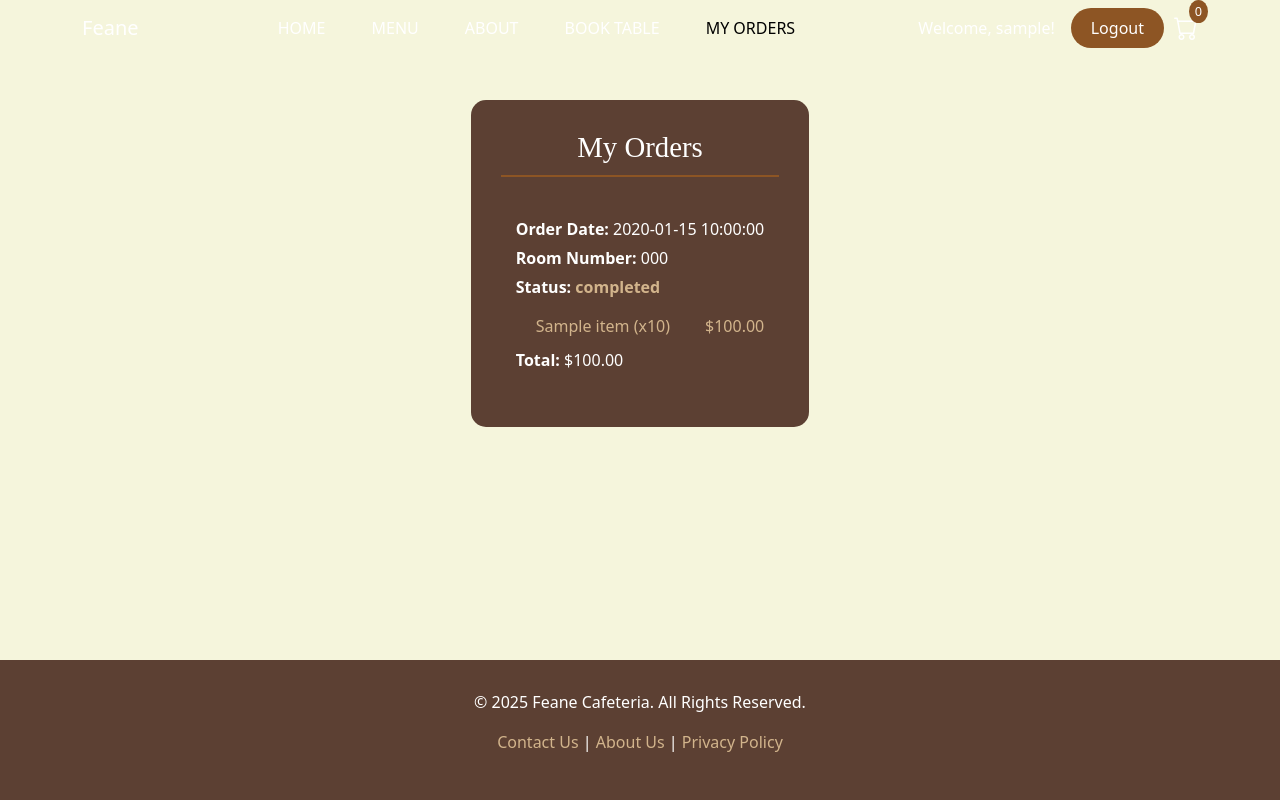
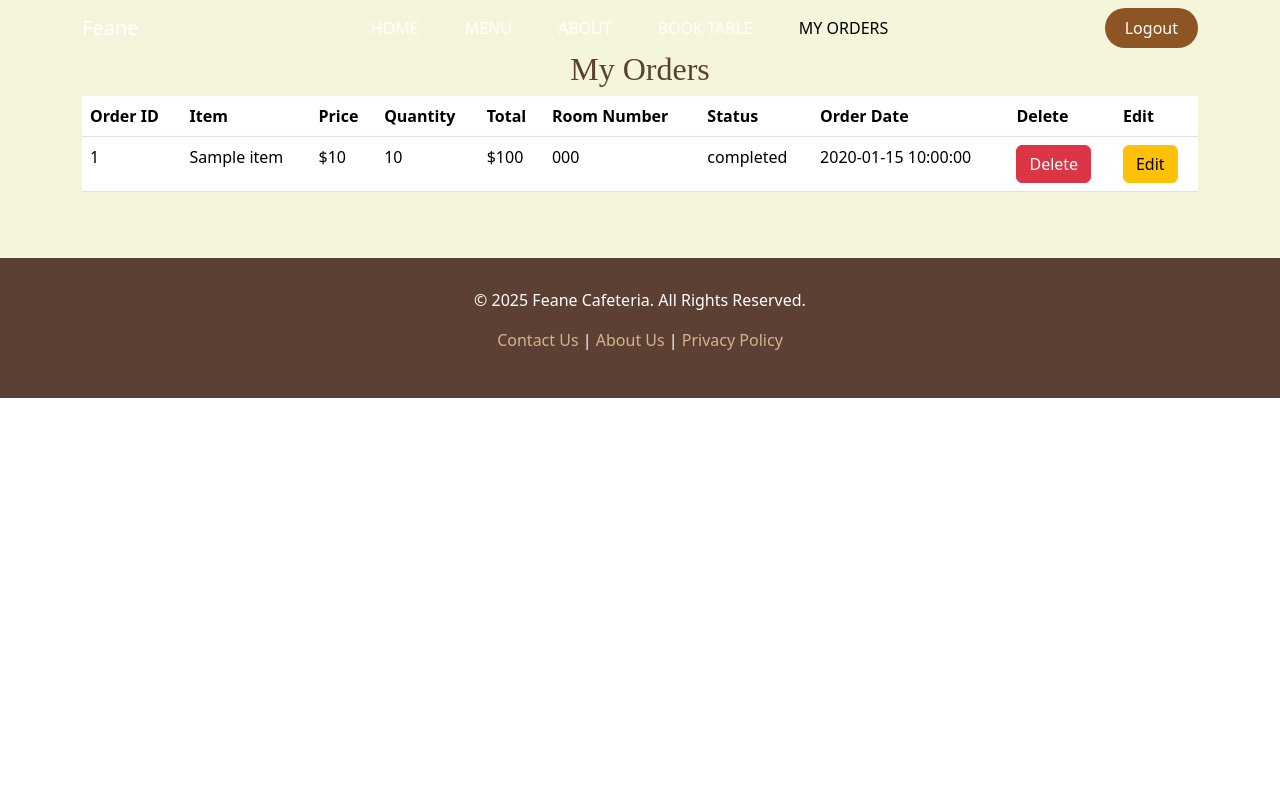
Before and after one commit to aliaa11/CafeteriaPHP_Project, a PHP site: page /my_orders.php in a window 1280 px wide. Run offline with PHP 8.4, Linux system fonts and the light colour scheme; the visitor is signed in with stand-in values (Sample User, id 1); tables that the repository leaves empty or names only in its code hold one stand-in row (values such as "Sample post").

Commit message:
editorder,deletorder,upateorder&homepages

```diff
--- a/my_orders.php
+++ b/my_orders.php
@@ -8,43 +8,14 @@ if (!isset($_SESSION['user_id'])) {
     exit();
 }
 
-// حساب عدد العناصر في السلة
-$cart_count = isset($_SESSION['cart']) ? array_sum($_SESSION['cart']) : 0;
+$user_id = $_SESSION['user_id'];
 
-// جلب الطلبات الخاصة بالمستخدم الحالي
-$user_id = $_SESSION['user_id'];
+// جلب الأوردارات بتاعة المستخدم
 $query = "SELECT orders.*, items.name AS item_name, items.price AS item_price
           FROM orders
           JOIN items ON orders.item_id = items.id
-          WHERE orders.user_id = ?
-          ORDER BY orders.order_date DESC";
-$stmt = mysqli_prepare($connection, $query);
-mysqli_stmt_bind_param($stmt, "i", $user_id);
-mysqli_stmt_execute($stmt);
-$result = mysqli_stmt_get_result($stmt);
-
-// تجميع الطلبات بنفس الـ order_date و room_number
-$orders = [];
-while ($row = mysqli_fetch_assoc($result)) {
-    $order_key = $row['order_date'] . '|' . $row['room_number'];
-    if (!isset($orders[$order_key])) {
-        $orders[$order_key] = [
-            'order_date' => $row['order_date'],
-            'room_number' => $row['room_number'],
-            'status' => $row['status'],
-            'items' => [],
-            'total_price' => 0
-        ];
-    }
-    $orders[$order_key]['items'][] = [
-        'name' => $row['item_name'],
-        'quantity' => $row['quantity'],
-        'price' => $row['item_price'],
-        'subtotal' => $row['item_price'] * $row['quantity']
-    ];
-    $orders[$order_key]['total_price'] += $row['item_price'] * $row['quantity'];
-}
-mysqli_stmt_close($stmt);
+          WHERE orders.user_id = $user_id";
+$result = mysqli_query($connection, $query);
 ?>
 
 <!DOCTYPE html>
@@ -52,22 +23,13 @@ mysqli_stmt_close($stmt);
 <head>
     <meta charset="UTF-8">
     <meta name="viewport" content="width=device-width, initial-scale=1.0">
-    <title>Feane Cafeteria - My Orders</title>
+    <title>My Orders - Feane Cafeteria</title>
     <!-- Bootstrap CSS -->
-    <link href="https://cdn.jsdelivr.net/npm/bootstrap@5.3.0/dist/css/bootstrap.min.css" rel="stylesheet">
+    <link href="https://cdn.jsdelivr.net/npm/bootstrap@5.3.5/dist/css/bootstrap.min.css" rel="stylesheet" integrity="sha384-SgOJa3DmI69IUzQ2PVdRZhwQ+dy64/BUtbMJw1MZ8t5HZApcHrRKUc4W0kG879m7" crossorigin="anonymous">
     <!-- Bootstrap Icons -->
     <link href="https://cdn.jsdelivr.net/npm/bootstrap-icons@1.10.0/font/bootstrap-icons.css" rel="stylesheet">
     <!-- Custom CSS -->
     <style>
-        body {
-            background-color: #F5F5DC;
-            min-height: 100vh;
-            margin: 0;
-            display: flex;
-            flex-direction: column;
-            justify-content: space-between;
-        }
-
         /* Navigation Bar */
         .navbar {
             background-color: transparent;
@@ -93,69 +55,16 @@ mysqli_stmt_close($stmt);
         .navbar .btn-order-online:hover {
             background-color: #6d3e1a;
         }
-        .cart-icon {
-            position: relative;
-            margin-left: 10px;
-        }
-        .cart-icon i {
-            font-size: 1.5rem;
-            color: white;
-        }
-        .cart-icon .cart-count {
-            position: absolute;
-            top: -10px;
-            right: -10px;
-            background-color: #8d5524;
-            color: white;
-            border-radius: 50%;
-            padding: 2px 6px;
-            font-size: 0.8rem;
-        }
 
         /* Orders Section */
         .orders-section {
-            background-color: #5C4033;
-            color: white;
-            padding: 30px;
-            border-radius: 15px;
-            margin: 100px auto 30px auto;
-            max-width: 800px;
+            padding: 50px 0;
+            background-color: #F5F5DC;
         }
-        .orders-section h3 {
+        .heading_container h2 {
             font-family: 'Playfair Display', serif;
-            font-size: 1.8rem;
-            margin-bottom: 20px;
-            border-bottom: 2px solid #8d5524;
-            padding-bottom: 10px;
+            color: #5C4033;
             text-align: center;
-        }
-        .order {
-            padding: 15px;
-            border-bottom: 1px solid rgba(255, 255, 255, 0.2);
-        }
-        .order:last-child {
-            border-bottom: none;
-        }
-        .order-details {
-            margin-bottom: 10px;
-        }
-        .order-details p {
-            margin: 5px 0;
-        }
-        .order-items {
-            margin-left: 20px;
-        }
-        .order-item {
-            display: flex;
-            justify-content: space-between;
-            padding: 5px 0;
-        }
-        .order-item span {
-            color: #d2b48c;
-        }
-        .status-confirmed {
-            color: #d2b48c;
-            font-weight: bold;
         }
 
         /* Footer */
@@ -201,16 +110,7 @@ mysqli_stmt_close($stmt);
                     </li>
                 </ul>
                 <div class="d-flex align-items-center">
-                    <?php if (isset($_SESSION['user_id'])): ?>
-                        <span class="text-white me-3">Welcome, <?php echo htmlspecialchars($_SESSION['username']); ?>!</span>
-                        <a href="logout.php" class="btn btn-order-online">Logout</a>
-                    <?php else: ?>
-                        <a href="login.php" class="btn btn-order-online">Login</a>
-                    <?php endif; ?>
-                    <a href="cart.php" class="cart-icon" onclick="window.location.href='cart.php'; return false;">
-                        <i class="bi bi-cart"></i>
-                        <span class="cart-count"><?php echo $cart_count; ?></span>
-                    </a>
+                    <a href="logout.php" class="btn btn-order-online">Logout</a>
                 </div>
             </div>
         </div>
@@ -218,31 +118,39 @@ mysqli_stmt_close($stmt);
 
     <!-- Orders Section -->
     <section class="orders-section">
-        <h3>My Orders</h3>
-        <?php if (count($orders) > 0): ?>
-            <?php foreach ($orders as $order): ?>
-                <div class="order">
-                    <div class="order-details">
-                        <p><strong>Order Date:</strong> <?php echo htmlspecialchars($order['order_date']); ?></p>
-                        <p><strong>Room Number:</strong> <?php echo htmlspecialchars($order['room_number']); ?></p>
-                        <p><strong>Status:</strong> <span class="status-confirmed"><?php echo htmlspecialchars($order['status']); ?></span></p>
-                    </div>
-                    <div class="order-items">
-                        <?php foreach ($order['items'] as $item): ?>
-                            <div class="order-item">
-                                <span><?php echo htmlspecialchars($item['name']); ?> (x<?php echo $item['quantity']; ?>)</span>
-                                <span>$<?php echo number_format($item['subtotal'], 2); ?></span>
-                            </div>
-                        <?php endforeach; ?>
-                    </div>
-                    <div class="order-details">
-                        <p><strong>Total:</strong> $<?php echo number_format($order['total_price'], 2); ?></p>
-                    </div>
-                </div>
-            <?php endforeach; ?>
-        <?php else: ?>
-            <p>You have no orders yet.</p>
-        <?php endif; ?>
+        <div class="container">
+            <div class="heading_container">
+                <h2>My Orders</h2>
+            </div>
+            <table class="table">
+                <tr>
+                    <th>Order ID</th>
+                    <th>Item</th>
+                    <th>Price</th>
+                    <th>Quantity</th>
+                    <th>Total</th>
+                    <th>Room Number</th>
+                    <th>Status</th>
+                    <th>Order Date</th>
+                    <th>Delete</th>
+                    <th>Edit</th>
+                </tr>
+                <?php while ($order = mysqli_fetch_assoc($result)) : ?>
+                    <tr>
+                        <td><?php echo htmlspecialchars($order['id']); ?></td>
+                        <td><?php echo htmlspecialchars($order['item_name']); ?></td>
+                        <td>$<?php echo htmlspecialchars($order['item_price']); ?></td>
+                        <td><?php echo htmlspecialchars($order['quantity']); ?></td>
+                        <td>$<?php echo htmlspecialchars($order['quantity'] * $order['item_price']); ?></td>
+                        <td><?php echo htmlspecialchars($order['room_number']); ?></td>
+                        <td><?php echo htmlspecialchars($order['status']); ?></td>
+                        <td><?php echo htmlspecialchars($order['order_date']); ?></td>
+                        <td><a href="delete_order.php?orderid=<?php echo $order['id']; ?>" class="btn btn-danger">Delete</a></td>
+                        <td><a href="edit_order.php?orderid=<?php echo $order['id']; ?>" class="btn btn-warning">Edit</a></td>
+                    </tr>
+                <?php endwhile; ?>
+            </table>
+        </div>
     </section>
 
     <!-- Footer -->
@@ -254,6 +162,6 @@ mysqli_stmt_close($stmt);
     </footer>
 
     <!-- Bootstrap JS -->
-    <script src="https://cdn.jsdelivr.net/npm/bootstrap@5.3.0/dist/js/bootstrap.bundle.min.js"></script>
+    <script src="https://cdn.jsdelivr.net/npm/bootstrap@5.3.5/dist/js/bootstrap.bundle.min.js" integrity="sha384-k6d4wzSIapyDyv1kpU366/PK5hCdSbCRGRCMv+eplOQJWyd1fbcAu9OCUj5zNLiq" crossorigin="anonymous"></script>
 </body>
 </html>
```
Also changed, not shown: cart.php (+14 -24 lines), delete_order.php (added, +21 -0 lines), edit_order.php (added, +151 -0 lines), home.php (+11 -53 lines), uploads/1745613199_Screenshot from 2025-04-12 12-46-45.png (added).
